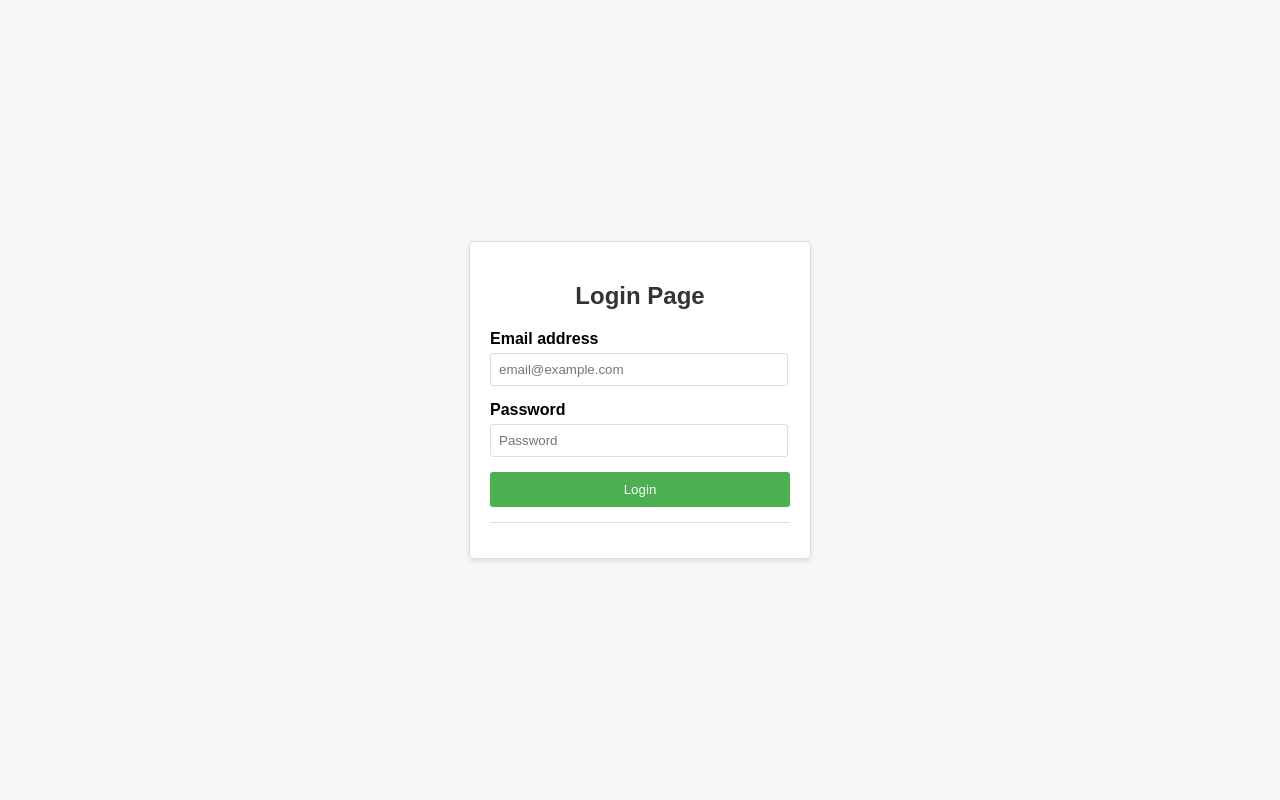
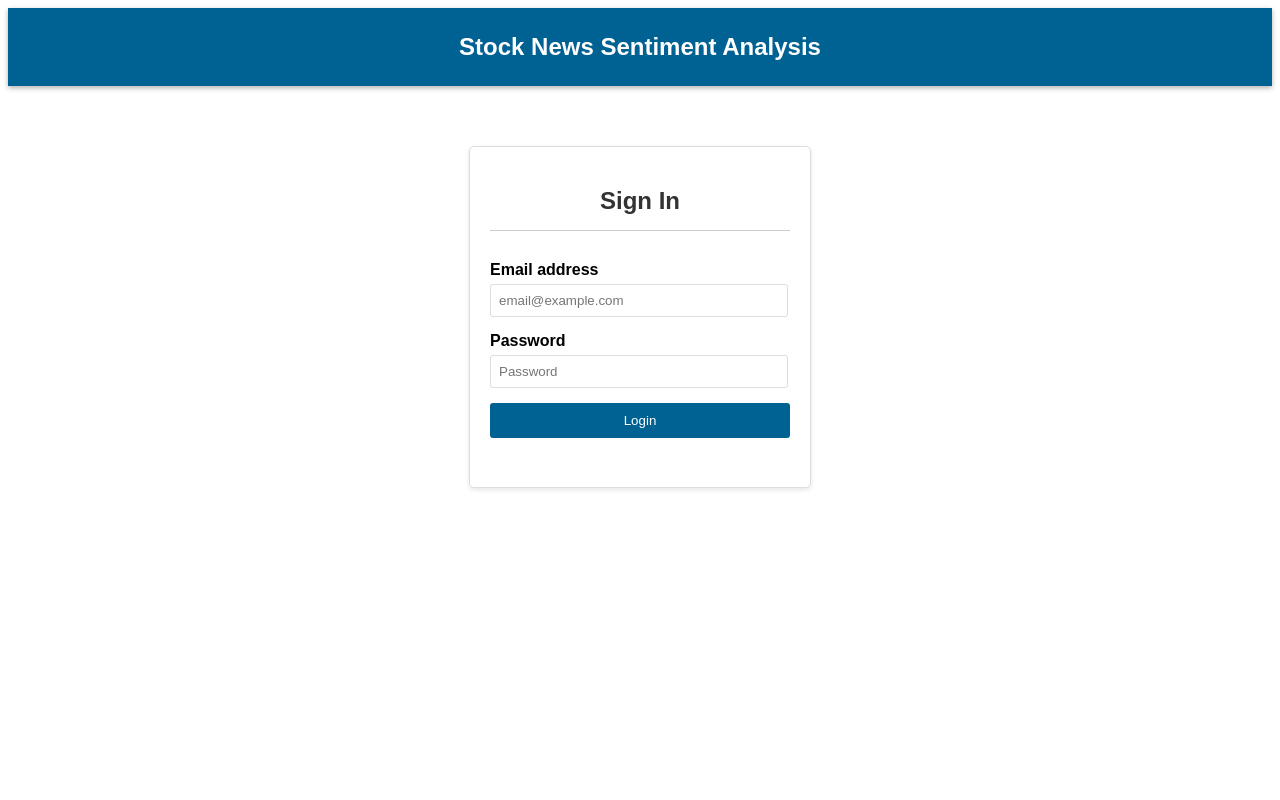
Before and after one commit to arshita23/Stock-News-Sentiment-Analyser, a Django app: page / in a window 1280 px wide. Run offline with Django 4.2, Linux system fonts and the light colour scheme; parts of the project's set-up code (start-up, migrations or seed data) failed here and were passed over.

Commit message:
Changed the UI for Login Page and handelled errors while logging in

```diff
--- a/Stock_Analyser/app/templates/login.html
+++ b/Stock_Analyser/app/templates/login.html
@@ -5,38 +5,75 @@
     <meta name="viewport" content="width=device-width, initial-scale=1.0">
     <title>Login Page</title>
     <style>
+        /* Font family */
         body {
             font-family: Arial, sans-serif;
-            background-color: #f7f7f7;
-            margin: 0;
-            padding: 0;
-            display: flex;
-            justify-content: center;
-            align-items: center;
-            height: 100vh;
         }
 
-        .dropdown-menu {
+        /* Navbar styles */
+        .navbar {
+            background-color:#006193; /* Blue color */
+            color: white;
+            padding: 25px;
+            text-align: center;
+            font-size: 24px;
+            font-weight: bold;
+            box-shadow: 0 2px 5px rgba(0, 0, 0, 0.3);
+            margin-bottom: 20px;
+        }
+
+
+
+        /* Main container styles */
+        .main-container {
+            display: flex;
+            flex-direction: column;
+            align-items: center;
+        }
+
+        /* Error message styles */
+        .error-message {
+            color: red;
+            font-weight: bold;
+            text-align: center;
+            margin-bottom: 20px;
+
+        }
+
+        /* Login form styles */
+        .login-form {
             width: 300px;
+            height: 300px; /* Increased height */
             background-color: #ffffff;
             border: 1px solid #dddddd;
             border-radius: 5px;
             box-shadow: 0 2px 5px rgba(0, 0, 0, 0.1);
             padding: 20px;
+            position: relative;
         }
 
-        .dropdown-menu form {
-            width: 100%;
+        .login-heading {
+            text-align: center;
+            margin-bottom: 10px;
+            font-size: 24px;
+            color: #333333;
         }
 
-        .dropdown-menu label {
+        .signin-line {
+            width: 100%;
+            border-bottom: 1px solid #cccccc;
+            margin-bottom: 30px; /* Adjusted margin */
+            margin-top: 15px; /* Added margin */
+        }
+
+        .login-form label {
             display: block;
             font-weight: bold;
             margin-bottom: 5px;
         }
 
-        .dropdown-menu input[type="email"],
-        .dropdown-menu input[type="password"] {
+        .login-form input[type="email"],
+        .login-form input[type="password"] {
             width: calc(100% - 20px);
             padding: 8px;
             border: 1px solid #dddddd;
@@ -45,9 +82,9 @@
             margin-right: 20px;
         }
 
-        .dropdown-menu .btn-primary {
+        .login-form .btn-primary {
             width: 100%;
-            background-color: #4CAF50;
+            background-color: #006193; /* Blue color */
             color: white;
             border: none;
             border-radius: 3px;
@@ -55,67 +92,50 @@
             cursor: pointer;
         }
 
-        .dropdown-menu .btn-primary:hover {
-            background-color: #45a049;
+        .login-form .btn-primary:hover {
+            background-color: #2980b9; /* Darker blue color */
         }
 
-        .dropdown-divider {
+        .login-form .dropdown-divider {
             border-top: 1px solid #dddddd;
             margin-top: 15px;
             margin-bottom: 15px;
         }
-
-        .login-heading {
-            text-align: center;
-            margin-bottom: 20px;
-            font-size: 24px;
-            color: #333333;
-        }
-
-        .main-heading {
-            display: flex;
-            flex-direction: column;
-            justify-content: flex-start;
-            align-items: center;
-            text-align: center;
-            background-color: #f0f0f0;
-            border: 1px solid #ccc;
-            border-radius: 5px;
-            padding: 20px;
-            width: 300px;
-            margin: 50px auto;
-        }
-
-        .main1-heading {
-            font-size: 24px;
-            margin-top: 0;
-            margin-bottom: 20px;
-        }
     </style>
 </head>
 <body>
+    <!-- Navbar -->
+    <div class="navbar">
+        Stock News Sentiment Analysis
+    </div>
+
+    <!-- Main container for login form -->
+    <div class="main-container">
+        <!-- Error message -->
+        <div class="error-message">
             {% if error_message %}
-      <p>{{error_message}}</p>
+                {{ error_message }}
             {% endif %}
+        </div>
 
+        <!-- Spacing -->
+        <div style="height: 20px;"></div>
 
-<form method = "post">
+        <!-- Login form -->
+        <form method="post" class="login-form">
             {% csrf_token %}
-<div class="dropdown-menu">
-    <h2 class="login-heading">Login Page</h2>
-    <form class="px-4 py-3" action="#">
+            <h2 class="login-heading">Sign In</h2>
+            <div class="signin-line"></div>
             <div class="form-group">
                 <label for="exampleDropdownFormEmail1">Email address</label>
                 <input type="email" class="form-control" id="email" placeholder="email@example.com" name="email" required>
             </div>
             <div class="form-group">
                 <label for="exampleDropdownFormPassword1">Password</label>
-            <input type="password" class="form-control" id="password" placeholder="Password" name = "password" required>
+                <input type="password" class="form-control" id="password" placeholder="Password" name="password" required>
             </div>
             <button type="submit" class="btn btn-primary">Login</button>
         </form>
-    <div class="dropdown-divider"></div>
     </div>
-</form>
 </body>
 </html>
```
Lines whose indentation alone changed are shown as unchanged.
